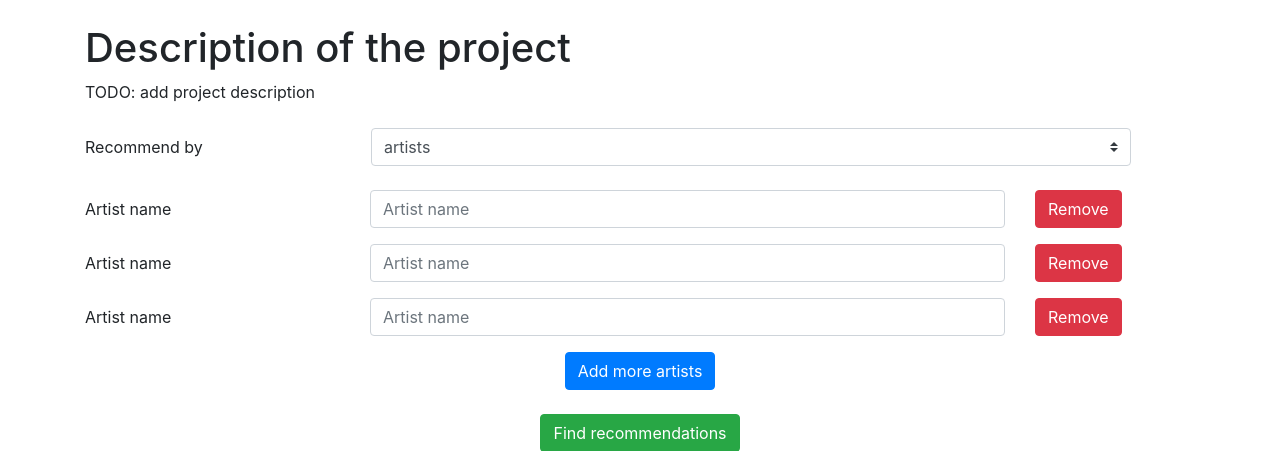
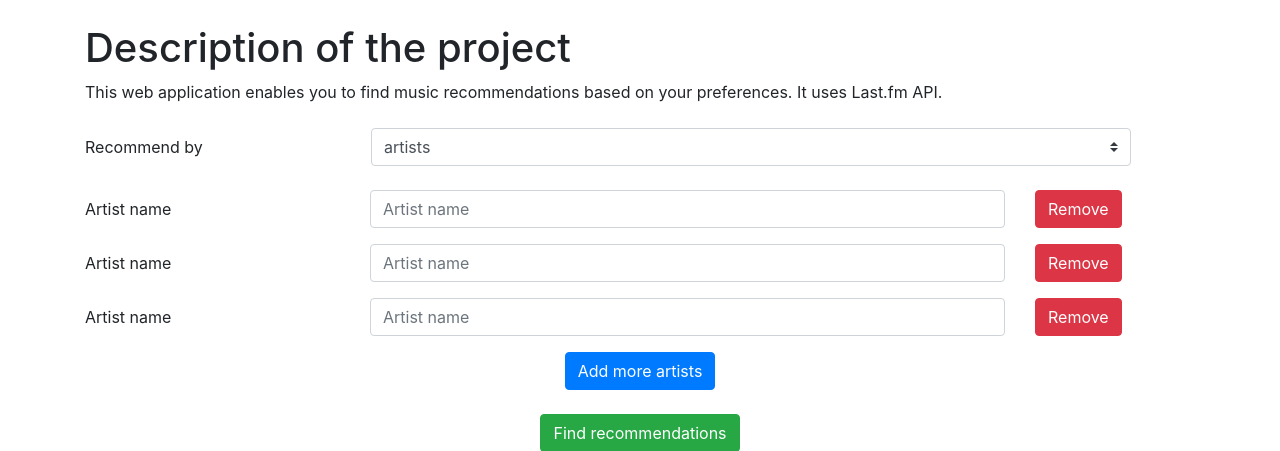
Before and after one commit to ProgrammingLanguageLeader/music_recommendation_system, a Django app: page / in a window 1280 px wide. Shown: the part 56-507 px from the top of the page. Run offline with Django 3.2, Linux system fonts and the light colour scheme; some libraries are stand-ins or nearby versions.

Commit message:
Description added

```diff
--- a/templates/index.html
+++ b/templates/index.html
@@ -7,7 +7,7 @@
 
 {% block content %}
     <h1>Description of the project</h1>
-    <p>TODO: add project description</p>
+    <p>This web application enables you to find music recommendations based on your preferences. It uses Last.fm API.</p>
     <form id="query-form" class="mt-2" method="get" novalidate>
         {% csrf_token %}
         <div class="form-group row mt-4">
```
